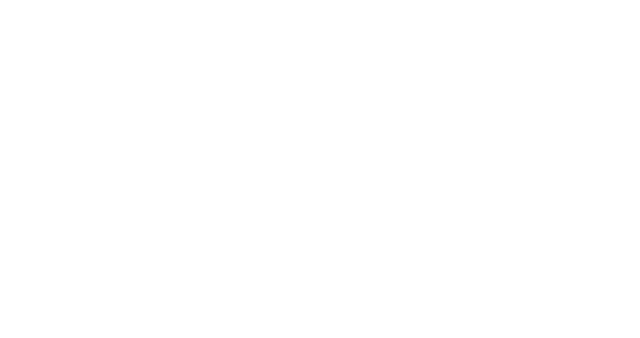
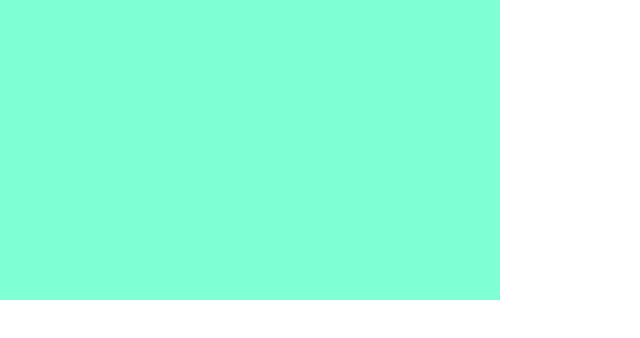
Before and after one commit to aayushi221/Devsnest-Frontend, a React (Create React App) app in the folder dontreact/: page / in a window 1280 px wide. Shown: the top 338 px of the page, without its empty margins (0-640 px from the left). Built offline with nearby package versions, Linux system fonts and the light colour scheme.

Commit message:
broken day23 css, but day 23 done

```diff
--- a/dontreact/src/day23/day23.css
+++ b/dontreact/src/day23/day23.css
@@ -0,0 +1,21 @@
+* {
+    margin: 0;
+    padding: 0;
+    box-sizing: border-box;
+}
+
+div {
+    display: flex;
+    width: 500px;
+    height: 300px;
+    flex-direction: column;
+    justify-content: center;
+    align-items: center;
+    background-color: aquamarine;
+}
+
+div > p {
+    margin-top: 30px;
+    justify-content: center;
+    align-items: center;
+}
--- a/dontreact/src/day23/day23.jsx
+++ b/dontreact/src/day23/day23.jsx
@@ -1,5 +1,6 @@
 import React, { useEffect, useState } from 'react';
 import useFetch from '../Hooks/useFetch';
+import './day23.css';
 
 const Day23 = () => {
     const [data] = useFetch(`https://jsonplaceholder.typicode.com/todos/5`)
```
